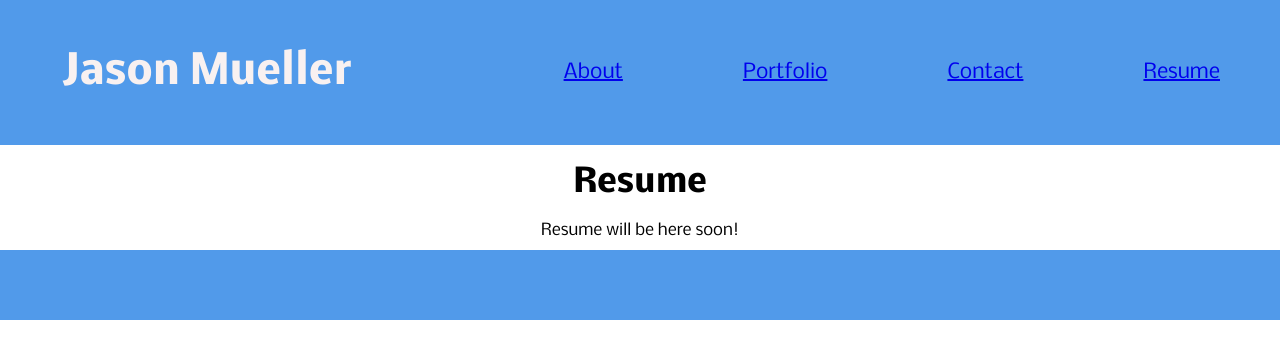
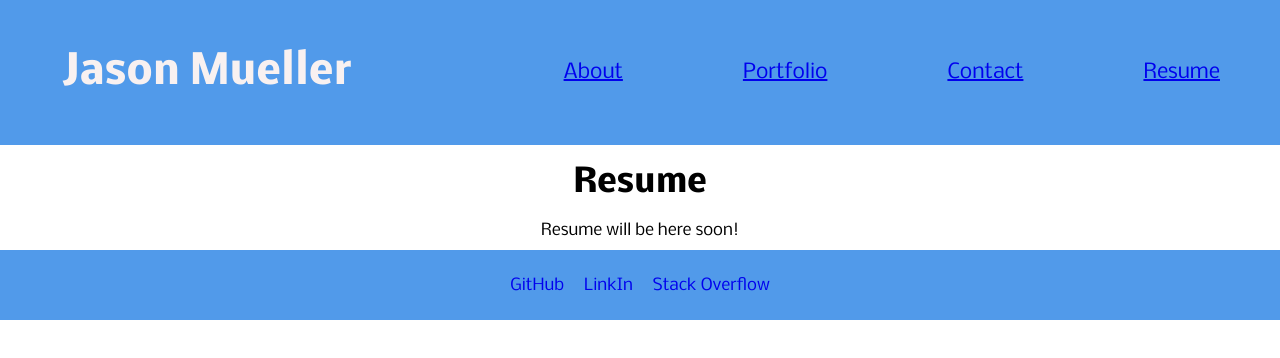
Before and after one commit to Jmuel9999/challenge20--react-porfolio, a React (Create React App) app: page /Resume in a window 1280 px wide. Shown: the top 358 px of the page. Built offline with nearby package versions, Linux system fonts and the light colour scheme; the HTML template or start-up script is replaced by a standard one; a web font is replaced by a local one.

Commit message:
Footer links created, and tested OK

```diff
--- a/src/components/Footer/Footer.jsx
+++ b/src/components/Footer/Footer.jsx
@@ -2,8 +2,10 @@ import "./footer.scss"
 
 export default function footer() {
     return (
-        <div className="footer">
-
+        <div className="footerDiv">
+            <a className="link" href="https://github.com/Jmuel9999">GitHub</a>
+            <a className="link" href="https://www.linkedin.com/feed/">LinkIn</a>
+            <a className="link" href="https://stackoverflow.com/users/14968147/jmuel9999">Stack Overflow</a>
         </div>
     )
 }
--- a/src/components/Footer/footer.scss
+++ b/src/components/Footer/footer.scss
@@ -1,5 +1,14 @@
-.footer {
+.footerDiv {
+    display: flex;
+    justify-content: center;
     background-color: #519aea;
     width: 100%;
     height: 70px;
 }
+
+.link {
+    padding: 10px;
+    align-items: center;
+    display: flex;
+    text-decoration: none;
+}
```
